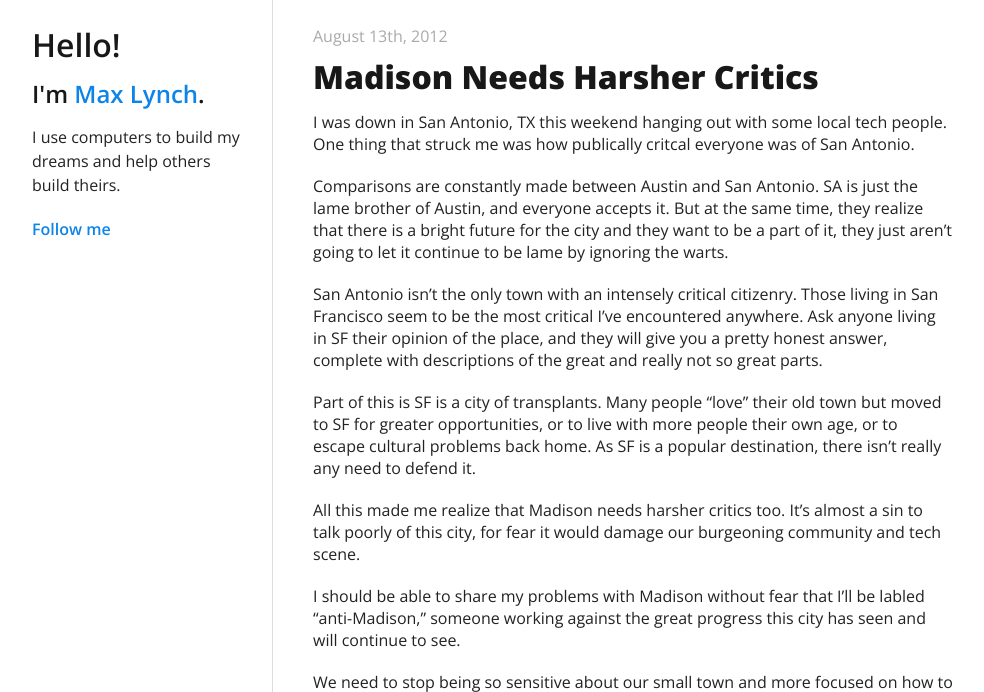
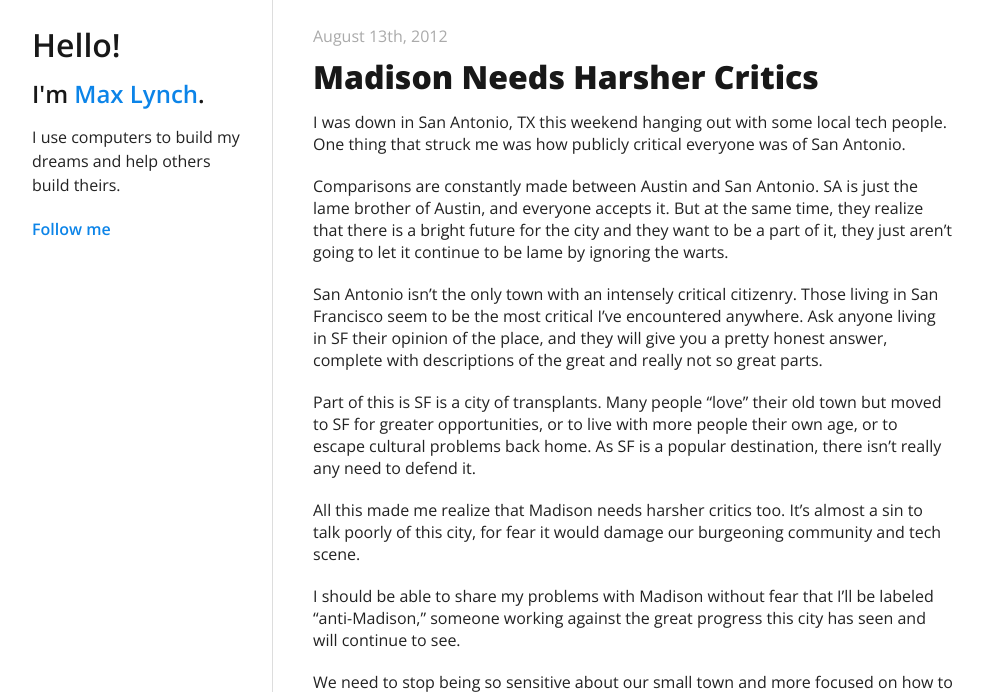
Before and after one commit to mlynch/mlynch.github.com, a Jekyll site: the page built from _posts/2012-11-05-madison-needs-critics.markdown, in a window 1280 px wide. Shown: the top 692 px of the page, without its empty margins (138-1122 px from the left). Built offline with Jekyll 4.4.1, drawn with Linux system fonts in a browser that asks for light colours; nearby versions of some CDN libraries; Markdown is read by kramdown in place of the engine named in the settings; comment, search, counter and statistics services are not loaded.

Commit message:
Spelling

```diff
--- a/_posts/2012-11-05-madison-needs-critics.markdown
+++ b/_posts/2012-11-05-madison-needs-critics.markdown
@@ -14,7 +14,7 @@ summary:
 
 # {{ page.title }} #
 
-I was down in San Antonio, TX this weekend hanging out with some local tech people. One thing that struck me was how publically critcal everyone was of San Antonio.
+I was down in San Antonio, TX this weekend hanging out with some local tech people. One thing that struck me was how publicly critical everyone was of San Antonio.
 
 Comparisons are constantly made between Austin and San Antonio. SA is just the lame brother of Austin, and everyone accepts it. But at the same time, they realize that there is a bright future for the city and they want to be a part of it, they just aren't going to let it continue to be lame by ignoring the warts.
 
@@ -24,7 +24,7 @@ Part of this is SF is a city of transplants. Many people "love" their old town b
 
 All this made me realize that Madison needs harsher critics too. It's almost a sin to talk poorly of this city, for fear it would damage our burgeoning community and tech scene.
 
-I should be able to share my problems with Madison without fear that I'll be labled "anti-Madison," someone working against the great progress this city has seen and will continue to see.
+I should be able to share my problems with Madison without fear that I'll be labeled "anti-Madison," someone working against the great progress this city has seen and will continue to see.
 
 We need to stop being so sensitive about our small town and more focused on how to improve it. We should also stop writing purely glowing articles about Madison, it deserves better.It's far from perfect, and to pretend otherwise is just delusional.
 
```
